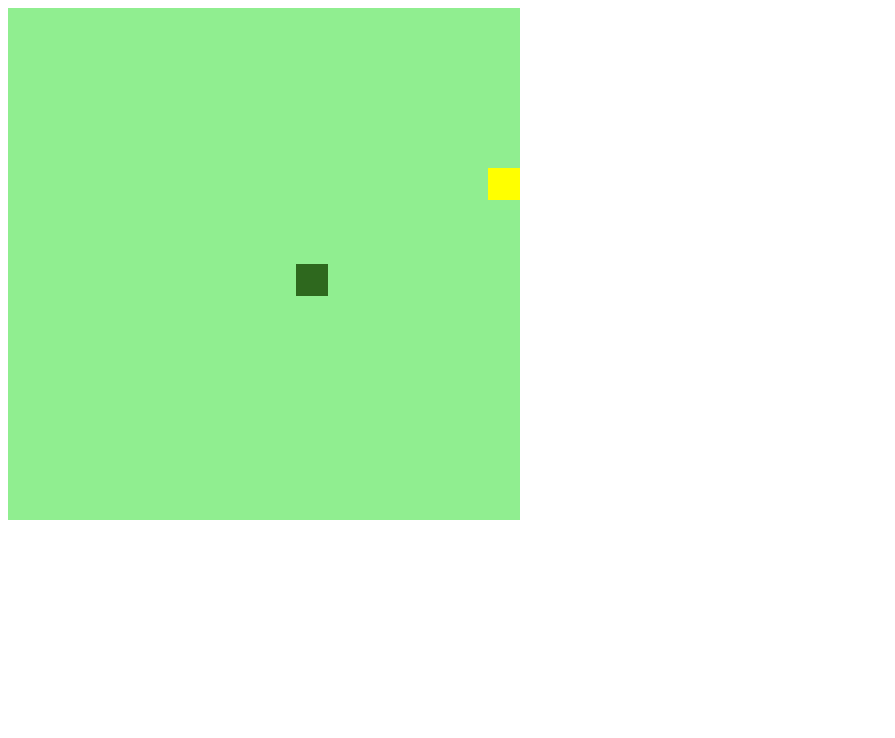
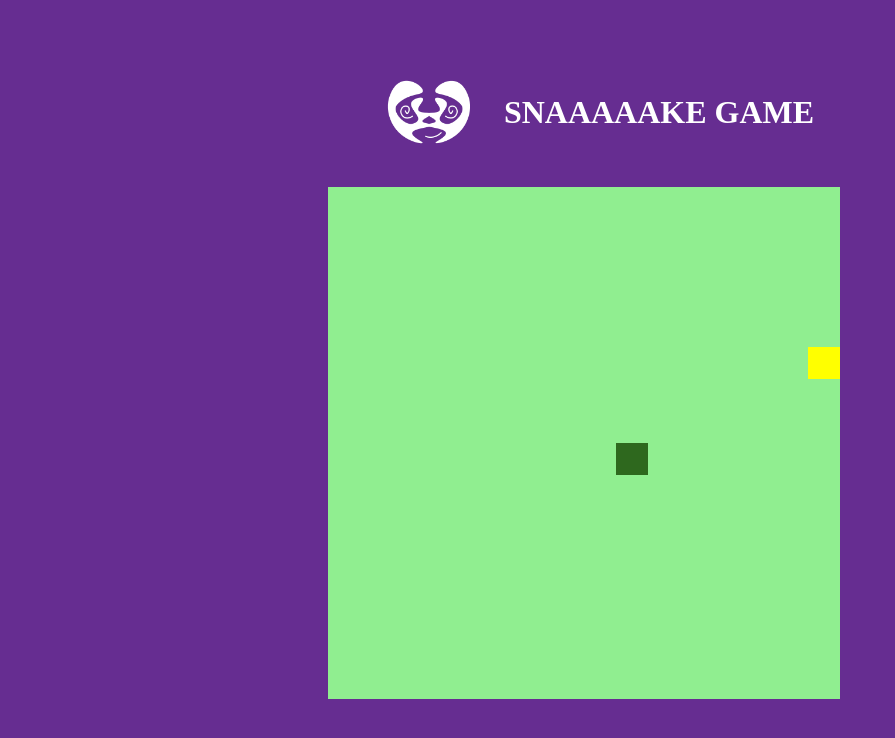
Before and after one commit to raphabraga/snake-game, a plain HTML site: page index.html in a window 1280 px wide. Shown: the whole page, without its empty margins (0-895 px from the left). Drawn offline with Linux system fonts and the light colour scheme.

Commit message:
added some stylization in the game

```diff
--- a/index.html
+++ b/index.html
@@ -3,12 +3,16 @@
   <head>
     <meta charset="UTF-8" />
     <meta http-equiv="X-UA-Compatible" content="IE=edge" />
-    <meta name="viewport" content="width=<device-width>, initial-scale=1.0" />
+    <meta name="viewport" content="width=device-width" , initial-scale="1.0" />
     <script defer src="./script.js"></script>
     <link rel="stylesheet" href="style.css" />
     <title>rbeSnake</title>
   </head>
   <body>
+    <div style="display: flex; align-items: center; justify-content: center">
+      <img src="logo512.png" alt="" width="150px" />
+      <h1>SNAAAAAKE GAME</h1>
+    </div>
     <canvas id="snake" width="512" height="512"></canvas>
   </body>
 </html>
--- a/style.css
+++ b/style.css
@@ -0,0 +1,13 @@
+body {
+  height: 90vh;
+  width: 90vw;
+  display: flex;
+  align-items: center;
+  flex-direction: column;
+  justify-content: center;
+  background-color: #662d91;
+}
+
+body h1 {
+  color: white;
+}
```
Also changed, not shown: logo512.png (added).
